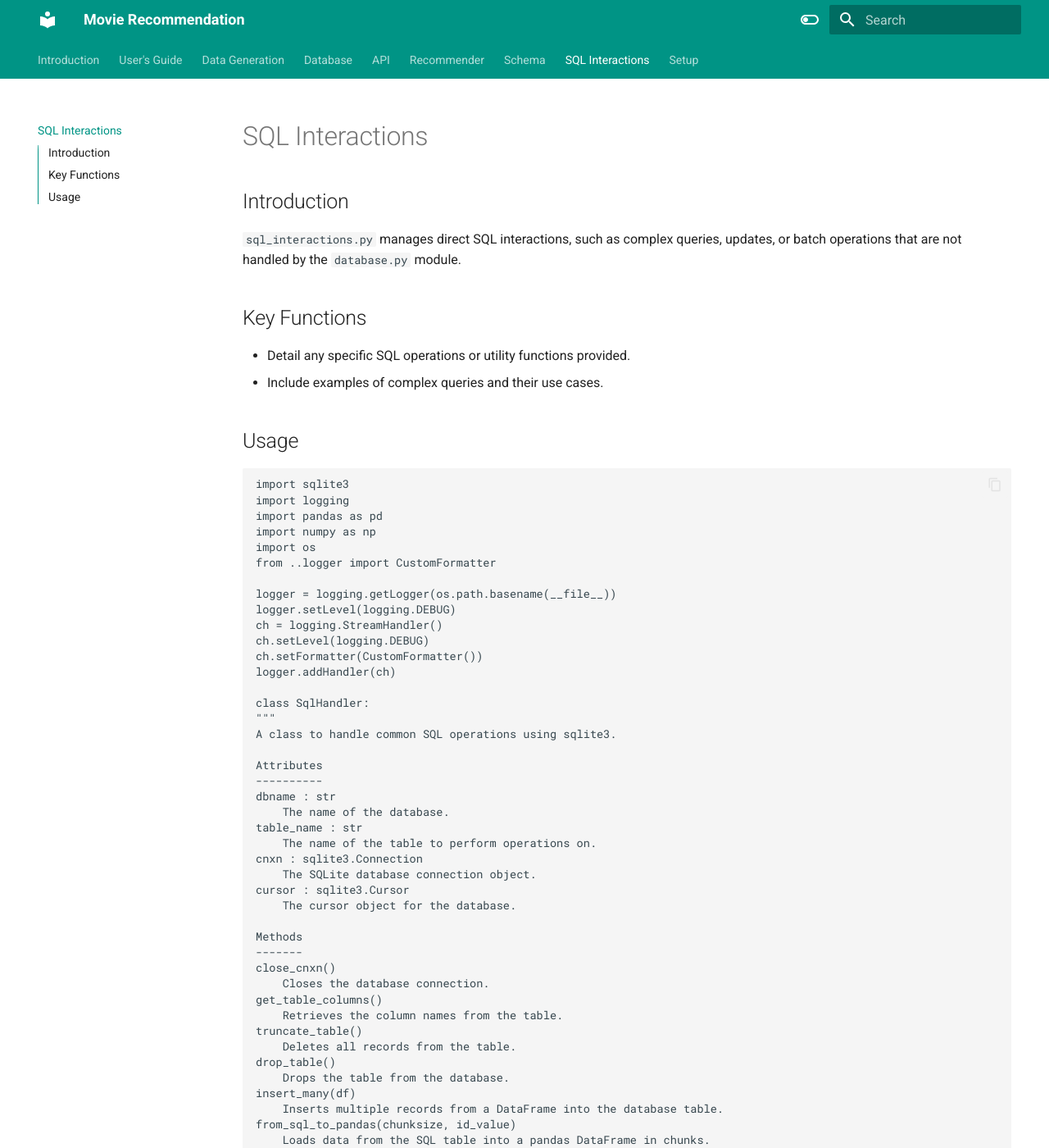
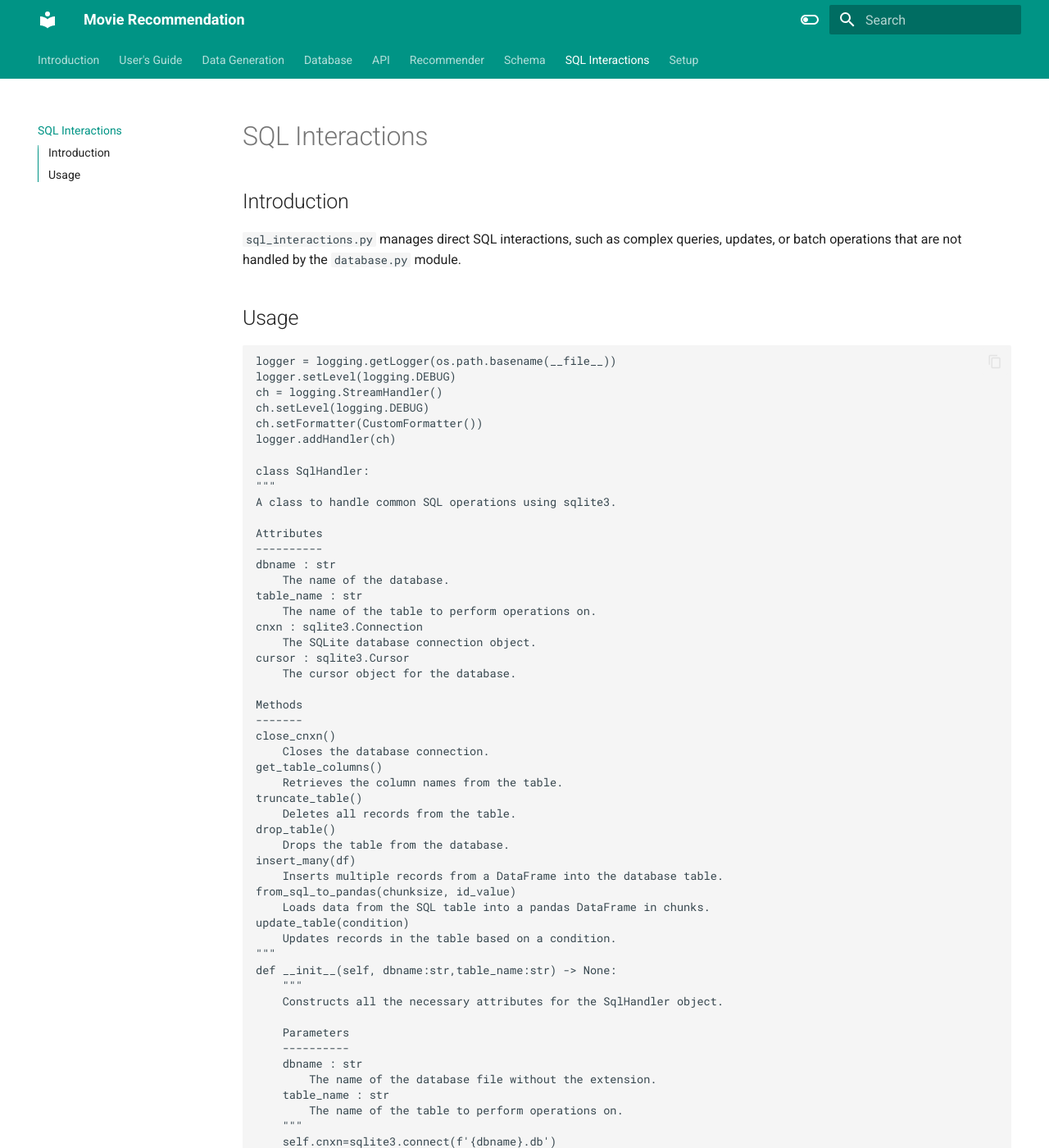
Before and after one commit to petopet7/MK_Docs-1, an MkDocs documentation site: the page built from docs/sql_interactions.md, in a window 1280 px wide and 1400 px high. Shown: the whole window at 82% size. Built offline with MkDocs 1.6.1 and Material for MkDocs 9.7.7, drawn with Linux system fonts in a browser that asks for light colours; some of the changed text lies outside the part shown.

Commit message:
sql_interactions.md

```diff
--- a/docs/sql_interactions.md
+++ b/docs/sql_interactions.md
@@ -3,18 +3,8 @@
 ## Introduction
 `sql_interactions.py` manages direct SQL interactions, such as complex queries, updates, or batch operations that are not handled by the `database.py` module.
 
-## Key Functions
-- Detail any specific SQL operations or utility functions provided.
-- Include examples of complex queries and their use cases.
-
 ## Usage
 
-    import sqlite3
-    import logging
-    import pandas as pd
-    import numpy as np
-    import os
-    from ..logger import CustomFormatter
 
     logger = logging.getLogger(os.path.basename(__file__))
     logger.setLevel(logging.DEBUG)
```
